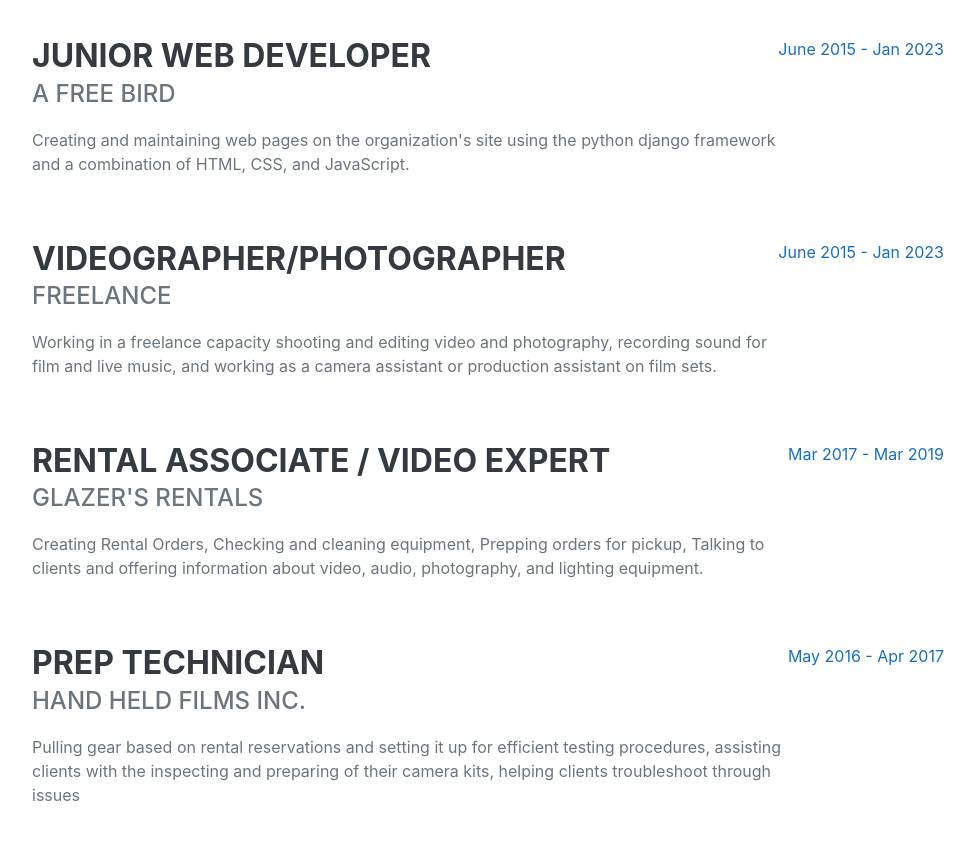
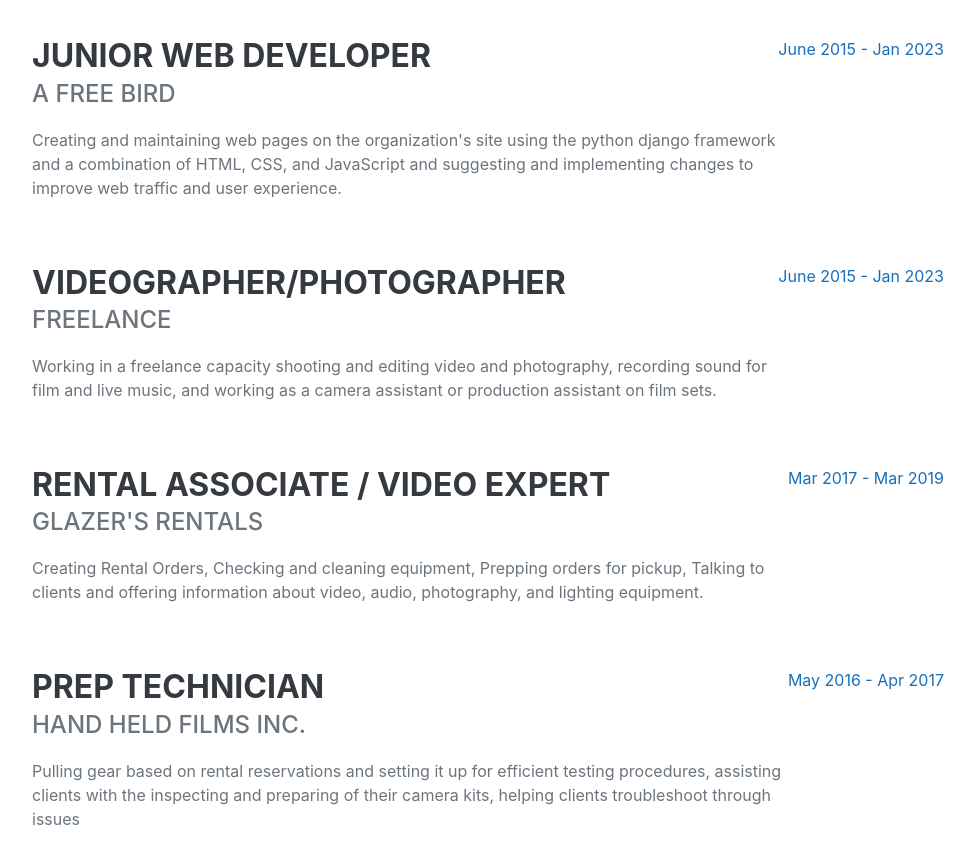
Before and after one commit to danholodak/DanHolodakDotCom, a plain HTML site: page index.html in a window 1280 px wide. Shown: the part 2560-3428 px from the top of the page, without its empty margins (288-1263 px from the left). Drawn offline with nearby package versions, Linux system fonts and the light colour scheme; a web font is replaced by a local one.

Commit message:
expanding free bird blurb

```diff
--- a/index.html
+++ b/index.html
@@ -114,7 +114,7 @@
                         <div class="flex-grow-1">
                             <h3 class="mb-0">Junior Web Developer</h3>
                             <div class="subheading mb-3">A Free Bird</div>
-                            <p>Creating and maintaining web pages on the organization's site using the python django framework and a combination of HTML, CSS, and JavaScript.</p>
+                            <p>Creating and maintaining web pages on the organization's site using the python django framework and a combination of HTML, CSS, and JavaScript and suggesting and implementing changes to improve web traffic and user experience.</p>
                         </div>
                         <div class="flex-shrink-0"><span class="text-primary">June 2015 - Jan 2023</span></div>
                     </div>
```
